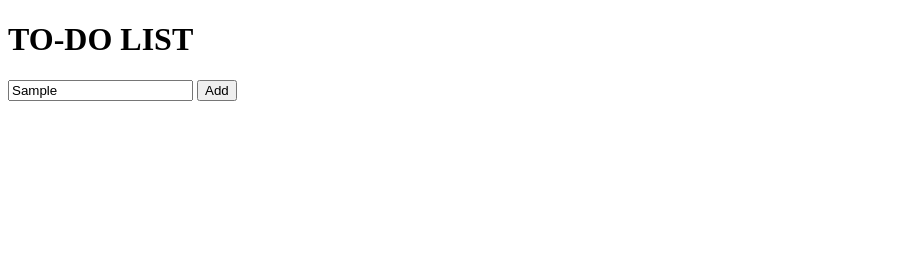
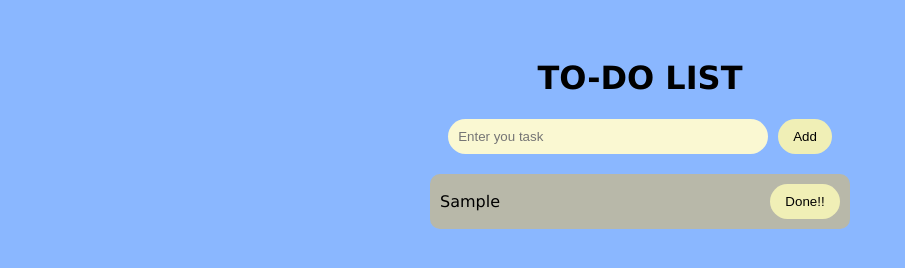
Before and after one commit to avantikavwabale9597/to-do-electron, a website: page index.html in a window 1280 px wide. Both pictures are taken after typing "Sample" into the empty fields and a click on the button "Add". Shown: the whole page, without its empty margins (0-905 px from the left). Drawn offline with Linux system fonts and the light colour scheme.

Commit message:
Atleast you can use it

```diff
--- a/index.html
+++ b/index.html
@@ -7,10 +7,10 @@
   <body>
     <h1>TO-DO LIST</h1>
     <div class="todo-input">
-      <input type="text" id="takeInput" placeholder="Enter you task" />
+      <input type="text" id="taskInput" placeholder="Enter you task" />
       <button onclick="addTask()">Add</button>
     </div>
-    <ul id="takList"></ul>
+    <ul id="taskList"></ul>
     <script src="renderer.js"></script>
   </body>
 </html>
--- a/package.json
+++ b/package.json
@@ -3,7 +3,7 @@
   "version":"1.0.0",
   "main":"main.js",
   "scripts":{
-  "start":"electron."
+  "start":"electron ."
 },
 "devDependencies":{
   "electro":"^30.0.0"
--- a/renderer.js
+++ b/renderer.js
@@ -0,0 +1,59 @@
+const taskList = document.getElementById('taskList')
+function addTask() {
+    const input=document.getElementById('taskInput')
+    const taskText=input.value.trim()
+
+    if (taskText == ``) return
+    const li = document.createElement('li')
+
+    const span = document.createElement('span')
+    span.innerText=taskText
+    span.onclick=()=>toggleTask(span)
+
+    const button=document.createElement('button')
+    button.innerText='Done!!'
+    button.className='del'
+    button.onclick=()=>deleteTask(button)
+
+    li.appendChild(span)
+    li.appendChild(button)
+    taskList.appendChild(li)
+    input.value=''
+    saveTasks()
+}
+
+function deleteTask(button){
+    button.parentElement.remove()
+    saveTasks()
+}
+
+function toggleTask(span){
+    span.classList.toggle('completed')
+    saveTasks()
+}
+
+function saveTasks(){
+    localStorage.setItem('tasks', taskList.innerHTML)
+}
+
+function loadTasks(){
+    const tasks=JSON.parse(localStorage.getItem('tasks') || '[]')
+    tasks.forEach(task => {
+    const li = document.createElement('li')
+
+    const span = document.createElement('span')
+    span.innerText = task.text
+    if(task.completed) span.classList.add('completed')
+    span.onclick=()=>toggleTask(span)
+
+    const button=document.createElement('button')
+    button.innerText='Done!!'
+    button.className='del'
+    button.onclick=()=>deleteTask(button)
+
+    li.appendChild(span)
+    li.appendChild(button)
+    taskList.appendChild(li)
+    })
+}
+loadTasks()
--- a/styles.css
+++ b/styles.css
@@ -0,0 +1,63 @@
+body{
+    font-family:"Verdana", "Helvetica", "Arial", sans-serif;
+    background:#8AB7FF;
+    padding:30px;
+}
+h1{
+    text-align: center;
+}
+.todo-input{
+    display: flex;
+    justify-content: center;
+    margin-bottom: 20px;
+}
+input{
+    padding: 10px;
+    width:300px;
+    border-radius: 20px;
+    background-color:#FAF8D2 ;
+    border: #F0EFB6;
+    outline: none;
+}
+button{
+    padding: 10px 15px;
+    margin-left: 10px;
+    cursor: pointer;
+    border: none;
+    background: #F0EFB6;
+    border-radius: 22px;
+    font-weight: 200;
+}
+ul{
+    list-style: none;
+    padding: 0;
+}
+li{
+    background: #B8B8A9;
+    padding: 10px;
+    margin:8px auto;
+    width:400px;
+    display: flex;
+    align-items: center;
+    border-radius: 10px;
+    justify-content: space-between;
+    word-break: break-word;
+  overflow-wrap: anywhere;
+}
+.completed{
+    text-decoration: line-through;
+    color: gray;
+}
+.del{
+    padding: 10px 15px;
+    cursor: pointer;
+    border: none;
+    background: #F0EFB6;
+    border-radius: 22px;
+    white-space: nowrap;
+    min-width: 70px;
+}
+li span{
+    flex: 1;
+    margin-right: 10px;
+}
```
